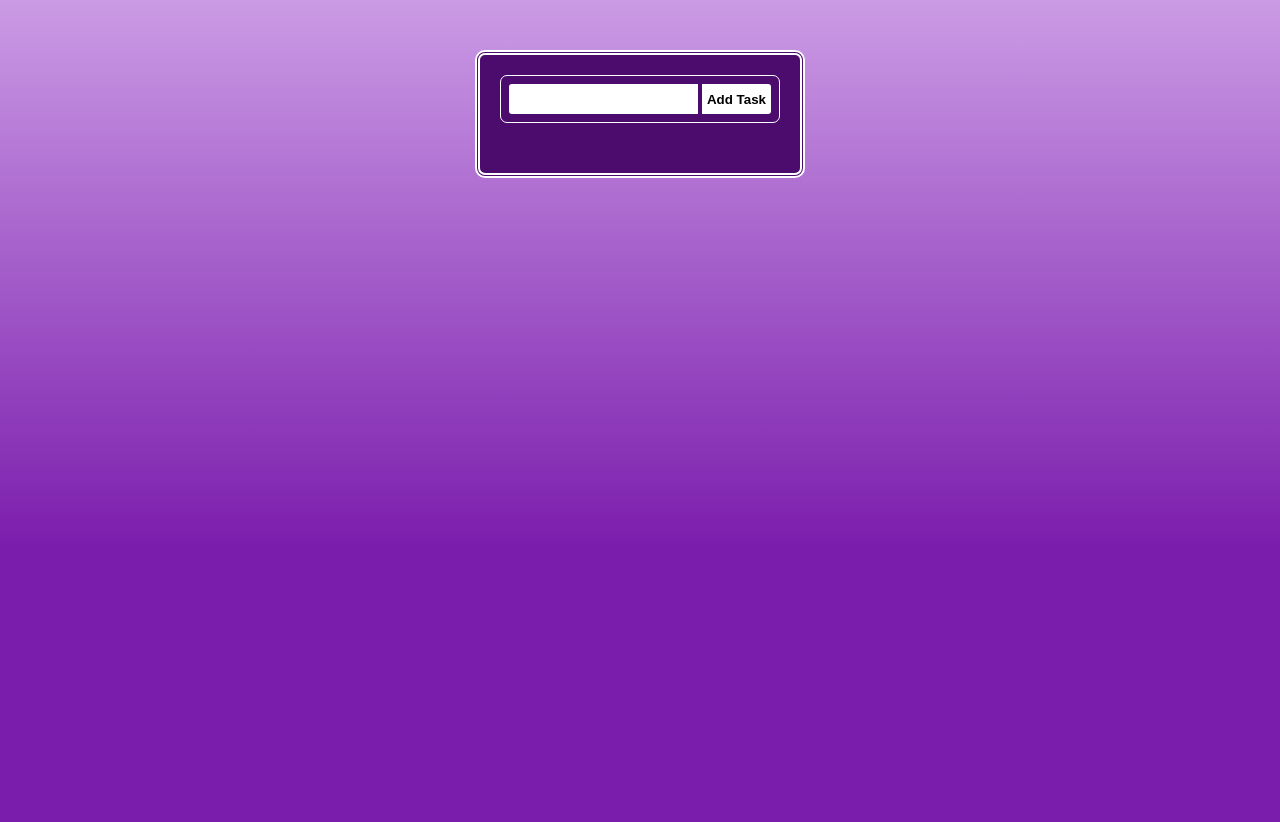
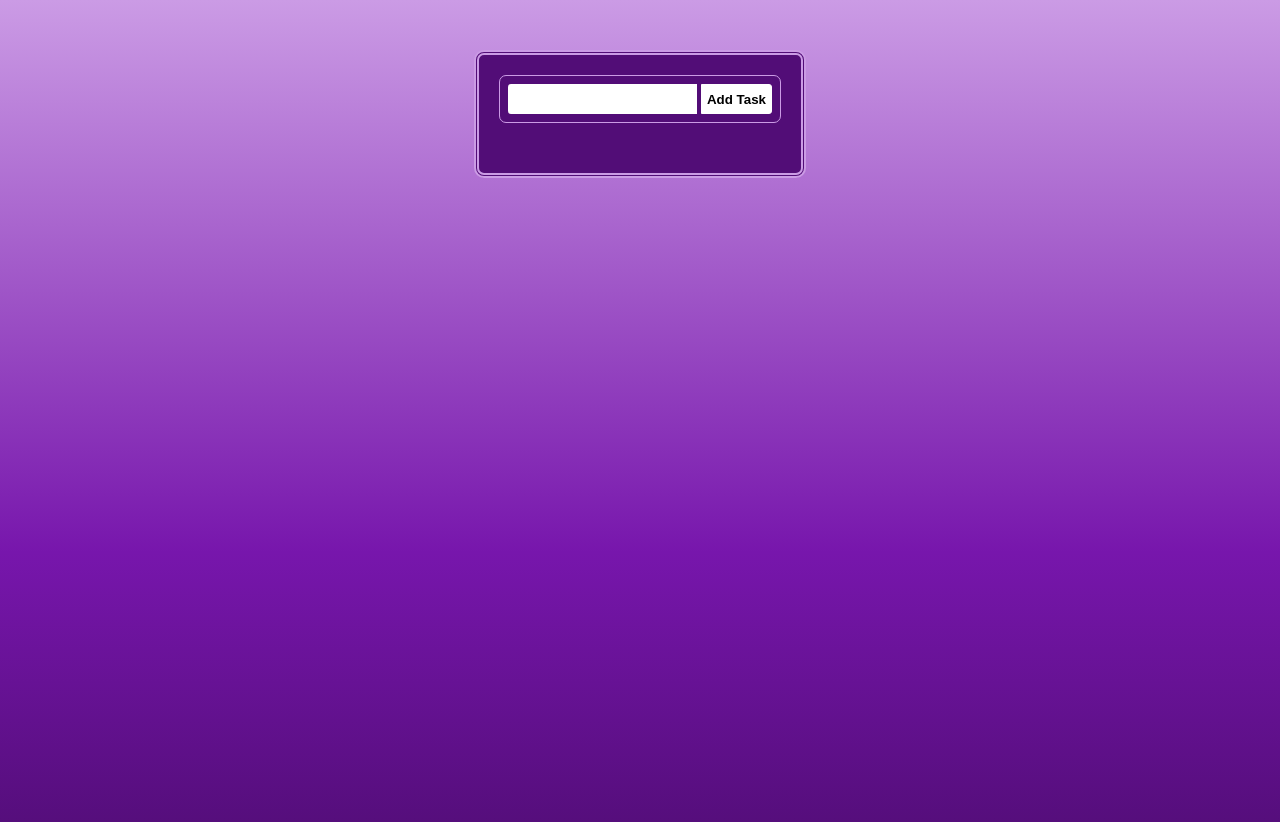
Before and after one commit to AhmedNAgy25/To-Do-App, a plain HTML site: page index.html in a window 1280 px wide. Drawn offline with Linux system fonts and the light colour scheme.

Commit message:
adding some touch

```diff
--- a/index.html
+++ b/index.html
@@ -4,7 +4,8 @@
     <meta charset="UTF-8" />
     <meta name="viewport" content="width=device-width, initial-scale=1.0" />
     <link rel="stylesheet" href="master.css" />
-    <title>Document</title>
+    <link rel="shortcut icon" href="bug.png" type="image/x-icon" />
+    <title>To DO App</title>
   </head>
   <body>
     <div class="container">
@@ -12,7 +13,9 @@
         <input type="text" id="input" />
         <button>Add Task</button>
       </div>
+
       <div class="error"></div>
+
       <div class="tasksList" id="tasksList"></div>
     </div>
 
--- a/master.css
+++ b/master.css
@@ -1,3 +1,11 @@
+/* global values */
+:root {
+  /* colors */
+  --main-color: rgb(82, 13, 119);
+  --second-color: rgb(119, 22, 172);
+  --third-color: rgb(203, 155, 229);
+  --dango-color:white;
+}
 * {
   margin: 0;
   padding: 0;
@@ -7,26 +15,28 @@ body {
   height: 100vh;
   background: linear-gradient(
     0deg,
-    rgba(122, 28, 172, 1) 0%,
-    rgba(122, 28, 172, 1) 35%,
-    rgb(203, 155, 229) 100%
+    var(--main-color) 0%,
+    var(--second-color) 35%,
+    var(--third-color) 100%
   );
 }
+
+/* container */
 .container {
   margin: 50px auto;
   padding: 20px;
   width: fit-content;
-  border: 5px double rgb(255, 255, 255);
+  border: 5px double var(--third-color);
   border-radius: 10px;
-  background-color: rgb(76, 12, 110);
+  background-color: var(--main-color);
 }
 
+/* inputs */
 .addingContainer {
   padding: 8px;
-  border: rgb(255, 255, 255) 1px solid;
+  border: var(--third-color) 1px solid;
   border-radius: 7px;
 }
-
 input,
 button {
   outline: none;
@@ -34,7 +44,7 @@ button {
   height: 30px;
   font-weight: bold;
   padding: 5px;
-  background-color: white;
+  background-color: var(--dango-color);
 }
 input {
   border-radius: 3px 0px 0px 3px;
@@ -43,18 +53,21 @@ button {
   border-radius: 0px 3px 3px 0px;
   color: black;
   animation: background-color 0.6s, color 0.6s;
+  border: var(--dango-color) 1px solid;
 }
 button:hover {
   background-color: rgba(122, 28, 172, 1);
-  color: white;
+  border: var(--third-color) 1px solid;
+  color: var(--dango-color);
   transition: background-color 0.6s, color 0.6s;
 }
 
+/* tasks area */
 .tasksList {
   padding: 10px;
   border-radius: 5px;
   margin-top: 10px;
-  color: white;
+  color: var(--dango-color);
   display: flex;
   flex-direction: column;
 }
@@ -69,10 +82,10 @@ button:hover {
   border-radius: 0;
   background-color: rgb(207, 28, 28);
   color: whitesmoke;
-  border: white .5px solid;
+  border: var(--dango-color) 0.5px solid;
 }
-.note button:hover{
-    background-color: #ff0000;
+.note button:hover {
+  background-color: #ff0000;
 }
 .note:not(:last-child) {
   border-bottom: #eeeeeea6 1px solid;
```
Also changed, not shown: main.js (+8 -0 lines), bug.png (added).
